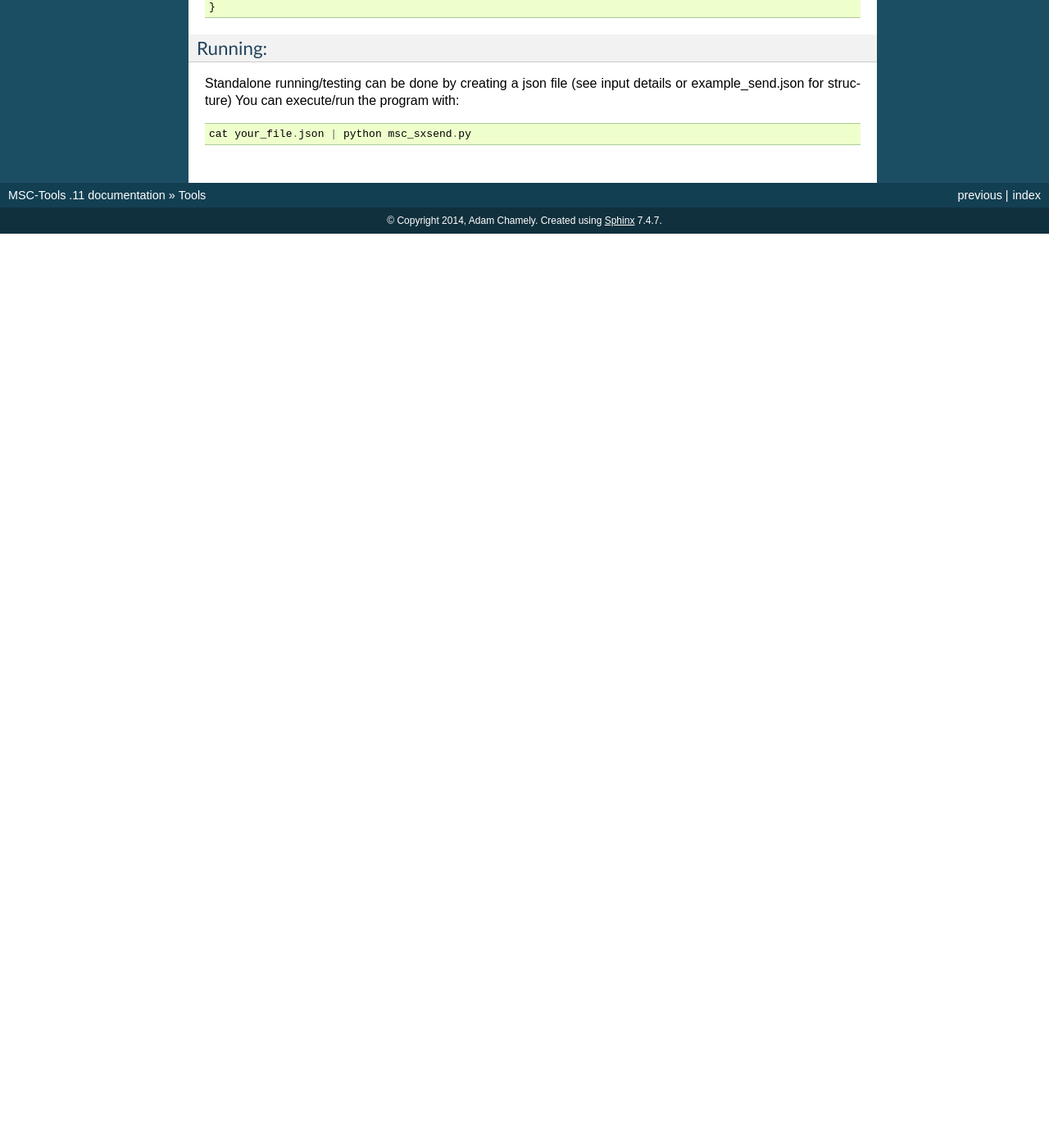
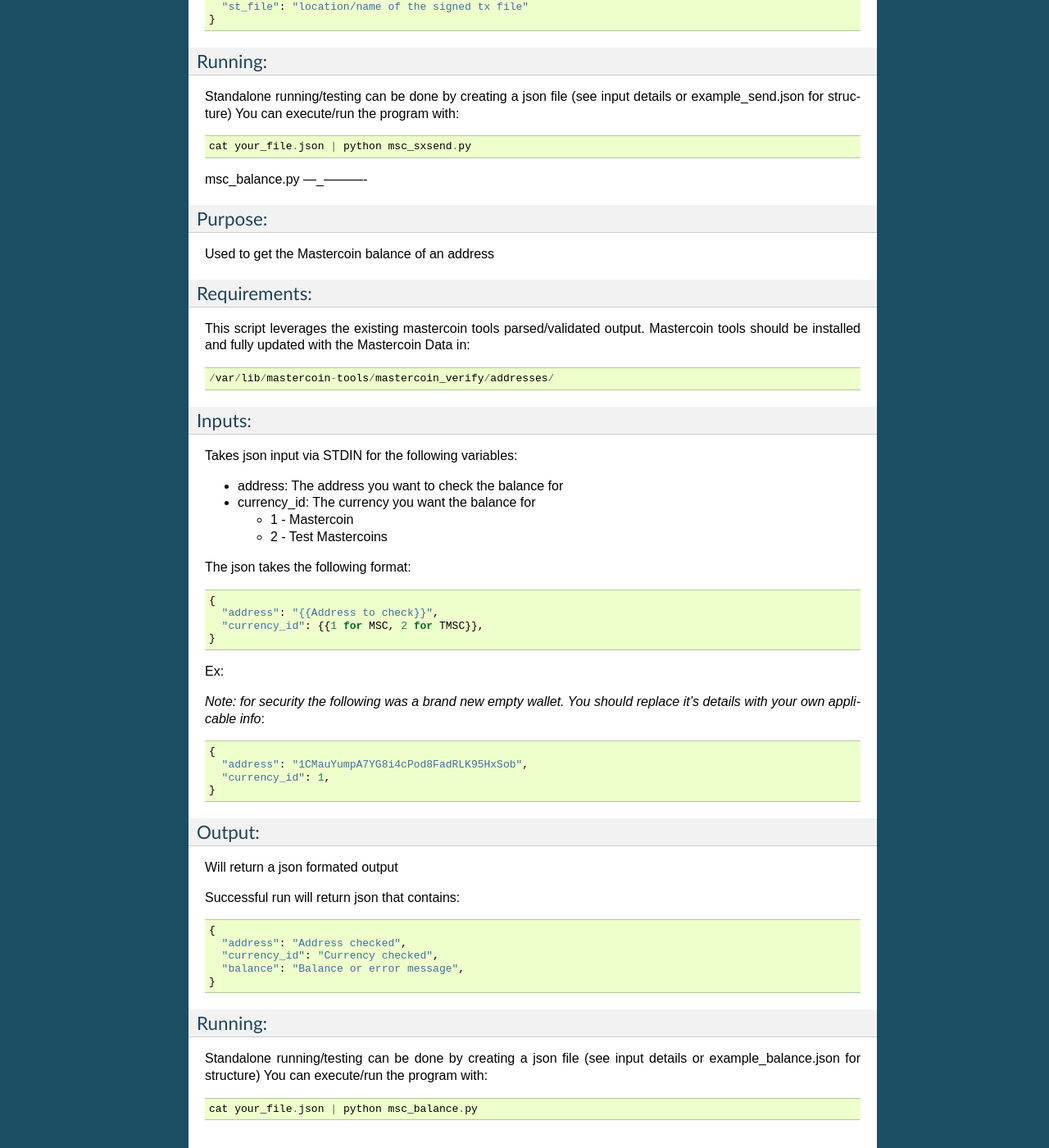
Before and after one commit to mastercoin-MSC/install-msc, a Sphinx documentation site: the page built from docs/pages/tools.rst, in a window 1280 px wide and 1400 px high, scrolled down 2162 px. Shown: the whole window at 82% size. Built offline with Sphinx 7.4.7, drawn with Linux system fonts in a browser that asks for light colours; formulas are drawn with MathJax 3; before the commit the page ends 2447 px from its top, so only the background shows below that; some of the changed text lies outside the part shown.

Commit message:
add docs

```diff
--- a/docs/pages/tools.rst
+++ b/docs/pages/tools.rst
@@ -78,7 +78,8 @@
 
 Successful run will return json that contains::
 
- { "status": "Broadcast/Created status",
+ {
+   "status": "Broadcast/Created status",
    "valid_check": "Validity check of signed file",
    "hash": "Hash of the tx",
    "st_file": "location/name of the signed tx file"
@@ -90,3 +91,65 @@
 You can execute/run the program with::
 
  cat your_file.json | python msc_sxsend.py
+
+
+
+msc_balance.py
+---_----------
+
+Purpose:
+^^^^^^^^
+Used to get the Mastercoin balance of an address
+
+Requirements:
+^^^^^^^^^^^^^
+This script leverages the existing mastercoin tools parsed/validated output.
+Mastercoin tools should be installed and fully updated with the Mastercoin Data in::
+
+ /var/lib/mastercoin-tools/mastercoin_verify/addresses/
+
+Inputs:
+^^^^^^^
+Takes json input via STDIN for the following variables:
+
+* address: The address you want to check the balance for
+* currency_id: The currency you want the balance for
+
+  * 1 - Mastercoin
+  * 2 - Test Mastercoins
+
+The json takes the following format::
+
+        {
+          "address": "{{Address to check}}",
+          "currency_id": {{1 for MSC, 2 for TMSC}},
+        }
+
+Ex:
+
+*Note: for security the following was a brand new empty wallet. You should replace it's details with your own applicable info*::
+
+        {
+          "address": "1CMauYumpA7YG8i4cPod8FadRLK95HxSob",
+          "currency_id": 1,
+	}
+
+
+Output:
+^^^^^^^
+Will return a json formated output
+
+Successful run will return json that contains::
+
+ {
+   "address": "Address checked",
+   "currency_id": "Currency checked",
+   "balance": "Balance or error message",
+ }
+
+Running:
+^^^^^^^^
+Standalone running/testing can be done by creating a json file (see input details or example_balance.json for structure)
+You can execute/run the program with::
+
+ cat your_file.json | python msc_balance.py
```
Also changed, not shown: 5 other files.
